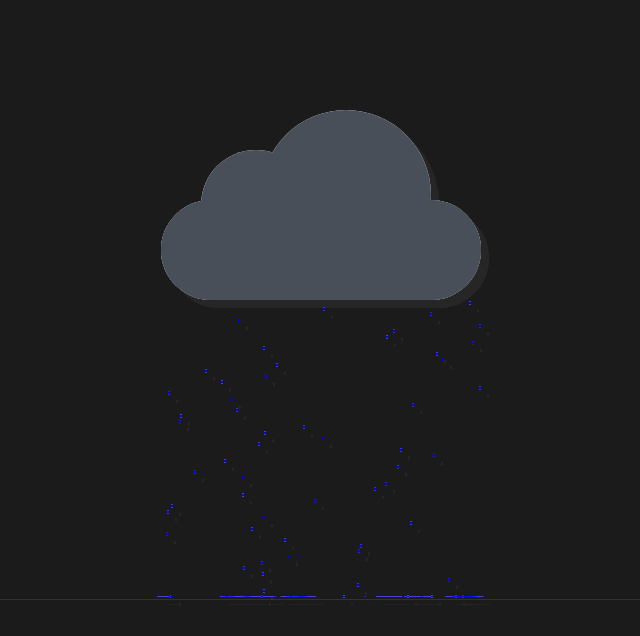
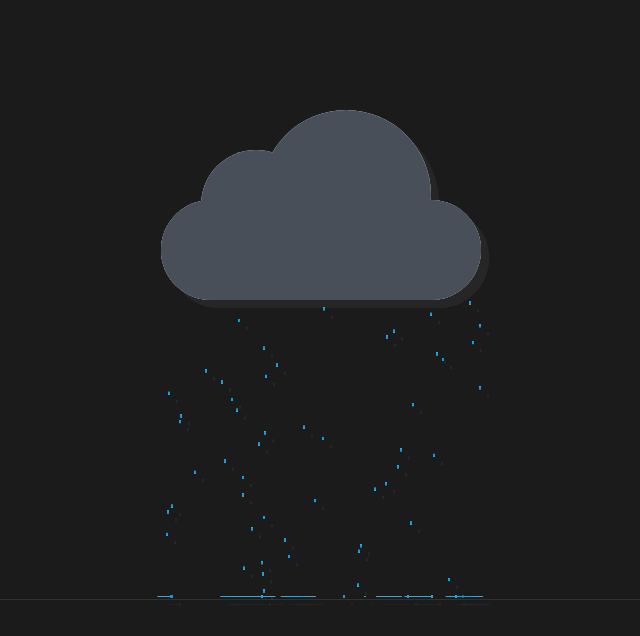
Before and after one commit to Abanoub-Adly/cloudRaining, a plain HTML site: page index.html in a window 1280 px wide. Shown: the whole page, without its empty margins (319-959 px from the left). Drawn offline with Linux system fonts and the light colour scheme.

Commit message:
new changes

```diff
--- a/style.css
+++ b/style.css
@@ -49,7 +49,7 @@ body{
     content: "";
     width: 2px;
     height: 3px;
-    background-color: blue;
+    background: #05a2eb;
     animation: animate 2s linear infinite;
 }
 @keyframes animate{
```
